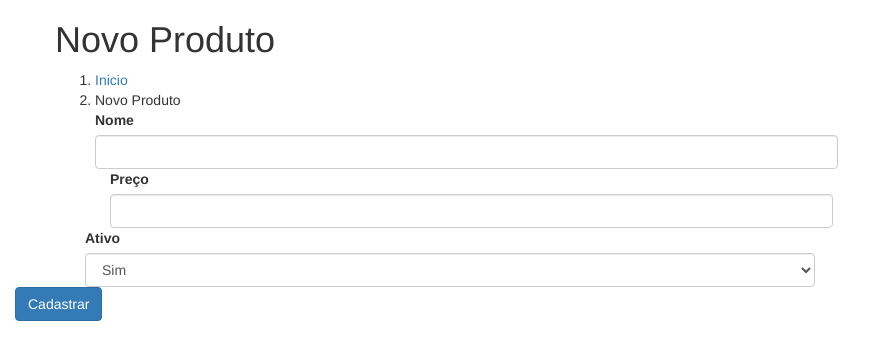
After one commit to brunoalvesdasilvabr/CRUD-CODEIGNITER, a CodeIgniter app: page /CRUD-CODEIGNITER/produtos/add in a window 1280 px wide. The commit adds this page. Shown: the top 360 px of the page, without its empty margins (0-886 px from the left). Run offline with CodeIgniter, Linux system fonts and the light colour scheme; some libraries are stand-ins or nearby versions.

Commit message:
adicionar

```diff
--- a/application/config/autoload.php
+++ b/application/config/autoload.php
@@ -83,7 +83,7 @@ $autoload['drivers'] = array();
 |
 |	$autoload['helper'] = array('url', 'file');
 */
-$autoload['helper'] = array();
+$autoload['helper'] = array('url');
 
 /*
 | -------------------------------------------------------------------
--- a/application/config/config.php
+++ b/application/config/config.php
@@ -23,7 +23,7 @@ defined('BASEPATH') OR exit('No direct script access allowed');
 | a PHP script and you can easily do that on your own.
 |
 */
-$config['base_url'] = '';
+$config['base_url'] = 'http://localhost/CRUD-CODEIGNITER/';
 
 /*
 |--------------------------------------------------------------------------
--- a/application/controllers/Produtos.php
+++ b/application/controllers/Produtos.php
@@ -9,4 +9,30 @@ class Produtos extends CI_Controller {
 		$data['produtos'] = $this->produtos->getProdutos();
 		$this->load->view('listarprodutos', $data);
 	}
+
+	public function add(){
+
+        $this->load->model('produtos_model', 'produtos');
+
+        $this->load->view('addprodutos');
+	}
+
+	public function salvar(){
+		if ($this->input->post("nome") == NULL){
+			echo "O campo nome é obrigatorio";
+			echo '<a href="/produtos/add" title="voltar">Voltar</a>';
+		}else{
+			$this->load->model('produtos_model', 'produtos');
+
+			$dados['nome'] = $this->input->post('nome');
+			$dados['preco'] = $this->input->post('preco');
+			$dados['ativo'] = $this->input->post('ativo');
+
+			$this->produtos->addProduto($dados);
+
+			redirect('/');
+		}
+
+
+	}
 }
--- a/application/models/Produtos_model.php
+++ b/application/models/Produtos_model.php
@@ -7,4 +7,11 @@ class Produtos_model extends CI_model{
         $query = $this->db->get('produtos');
         return $query->result();
     }
+
+  public function addProduto($dados=NULL)
+  {
+    if ($dados != NULL):
+        $this->db->insert('produtos', $dados);
+    endif;
+  }
 }
--- /dev/null
+++ b/application/views/addprodutos.php
@@ -0,0 +1,60 @@
+<?php
+defined('BASEPATH') OR exit('No direct script access allowed');
+?>
+<!DOCTYPE html>
+<html lang="en">
+<head>
+	<meta charset="utf-8">
+	<meta http-equiv="X-UA-Compatible" content="IE=edge">
+	<meta name="viewport" content="width=device-width, initial-scale=1">
+	<meta name="description" content="Lista de produtos tabela">
+	<link href="/bootstrap/css/bootstrap.min.css" rel="stylesheet">
+	<title>Lista de produtos tabela</title>
+</head>
+<body>
+
+			<div class="container">
+					<div class="row">
+                        <h1>Novo Produto</h1>
+                        <ol class="breakcrumb">
+                            <li><a href="/">Inicio</a></li>
+                            <li class="active">Novo Produto</li>
+
+
+                            <form action="index.php/produtos/salvar" name="form_add" method="post">
+                            <div class="row">
+                                <div class="col-md-8">
+                                    <label>Nome</label>
+                                    <input type="text" name="nome" value="" class="form-control">
+                                </div>
+                             </div>
+
+                             <div class="col-md-8">
+                                    <label>Preço</label>
+                                    <input type="text" name="preco" value="" class="form-control">
+                                </div>
+                             </div>
+
+                             <div class="col-md-8">
+                                    <label>Ativo</label>
+                                    <select name="ativo" class="form-control">
+                                        <option value="1">Sim</option>
+                                        <option value="0">Não</option>
+                                    </select>
+                                </div>
+                             </div>
+
+                             <div class="col-md-2">
+
+                                    <button type="submit" class="btn btn-primary">Cadastrar</button>
+                                </div>
+                             </div>
+
+                            </form>
+
+					</div>
+			</div>
+<script src="https://ajax.googlelapis.com/ajax/libs/jquery/1.11.3/jquery.min.js"></script>
+<script src="/bootstrap/js/bootstrap.min.js/"></script>
+</body>
+</html>
--- a/application/views/listarprodutos.php
+++ b/application/views/listarprodutos.php
@@ -16,7 +16,7 @@ defined('BASEPATH') OR exit('No direct script access allowed');
 			<div class="container">
 					<div class="row">
 						<h1>Lista de produtos tabela</h1>
-						<a href="produtos/add" class="btn btn-success margin-button15">Novo Produto</a>
+						<a href="index.php/produtos/add" class="btn btn-success margin-button15">Novo Produto</a>
 							<table class="table table bordered">
 								<thead>
 									<tr>
```
